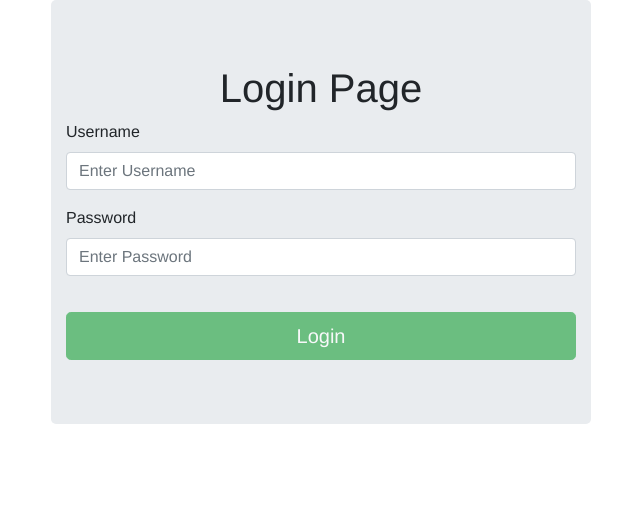
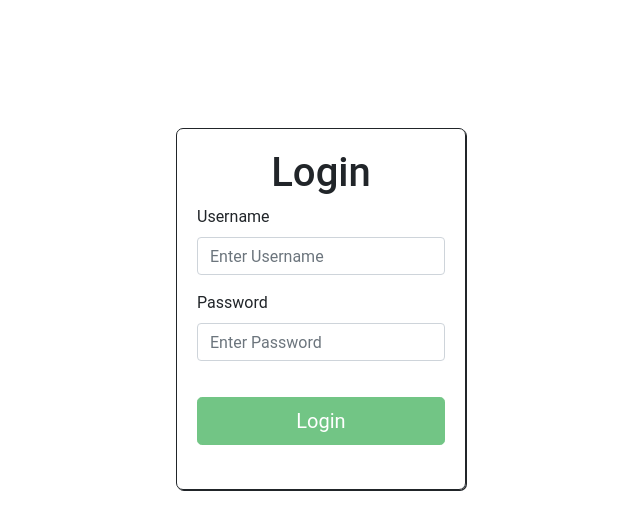
Before and after one commit to jair-anderson-souza/bookclub-api, an Angular app in the folder beer-front/: page /login in a window 1280 px wide. Shown: the top 530 px of the page, without its empty margins (319-959 px from the left). Built offline with nearby package versions, Linux system fonts and the light colour scheme.

Commit message:
aplicando css

```diff
--- a/beer-front/src/app/components/login/login.component.html
+++ b/beer-front/src/app/components/login/login.component.html
@@ -1,11 +1,8 @@
 <div class="container">
   <div class="row">
-    <div class="col-3"></div>
-    <div class="col-6  align-middle">
-      <form #formLogin="ngForm" class="jumbotron jumbotron-fluid" style="margin: 0 auto;">
-        <div class="container">
-          <h1>Login Page</h1>
-
+    <div class="col-md-6 offset-md-3">
+      <form #formLogin="ngForm">
+        <h1>Login</h1>
         <div class="form-group">
           <label for="username">Username</label>
           <div class="control">
@@ -25,22 +22,19 @@
         <button [disabled]="formLogin.form.invalid" class="btn btn-success btn-lg"
           (click)="login(); formLogin.reset();">Login</button>
 
-        </div>
+        <br/>
+        <br/>
 
-        <div *ngIf="this.errorService.count() > 0">
+        <div class="form-group" *ngIf="this.errorService.count() > 0">
           <div *ngFor="let message of this.errorService.getMessages()">
-            <p class="alert alert-danger">{{ message }}</p>
+            <p class="alert alert-danger" role="alert">{{ message }}</p>
           </div>
         </div>
-
       </form>
-
-    </div>
-
-    <div class="col-3"></div>
-
     </div>
   </div>
+</div>
+<!-- </div> -->
 
 
 
--- a/beer-front/src/app/components/login/login.component.scss
+++ b/beer-front/src/app/components/login/login.component.scss
@@ -1,15 +1,28 @@
-.container {
-  font-family: Helvetica, Arial, sans-serif;
+.fullpage {
+  width: 100%;
+  min-height: 100%;
 }
+
+.container{
+  margin-top: 10%;
+  height: 50px;
+  width: 50%;
+}
+
 form {
-  border-radius: 5px;
+  // background-color: #FFAB0E;
+  border-radius: 7px;
+  border: 1px solid;
+  padding: 20px;
+  box-shadow: 1px 1px;
+
 }
 
 .container h1 {
   text-align: center;
 }
 
-button {
+  button {
   margin-top: 20px;
   width: 100%;
 }
--- a/beer-front/src/styles.scss
+++ b/beer-front/src/styles.scss
@@ -1 +1,6 @@
 /* You can add global styles to this file, and also import other style files */
+
+* {
+  font-family: Roboto, Ubuntu, Helvetica, Arial, sans-serif;
+  min-height: 100%;
+}
```
Lines whose indentation alone changed are shown as unchanged.
